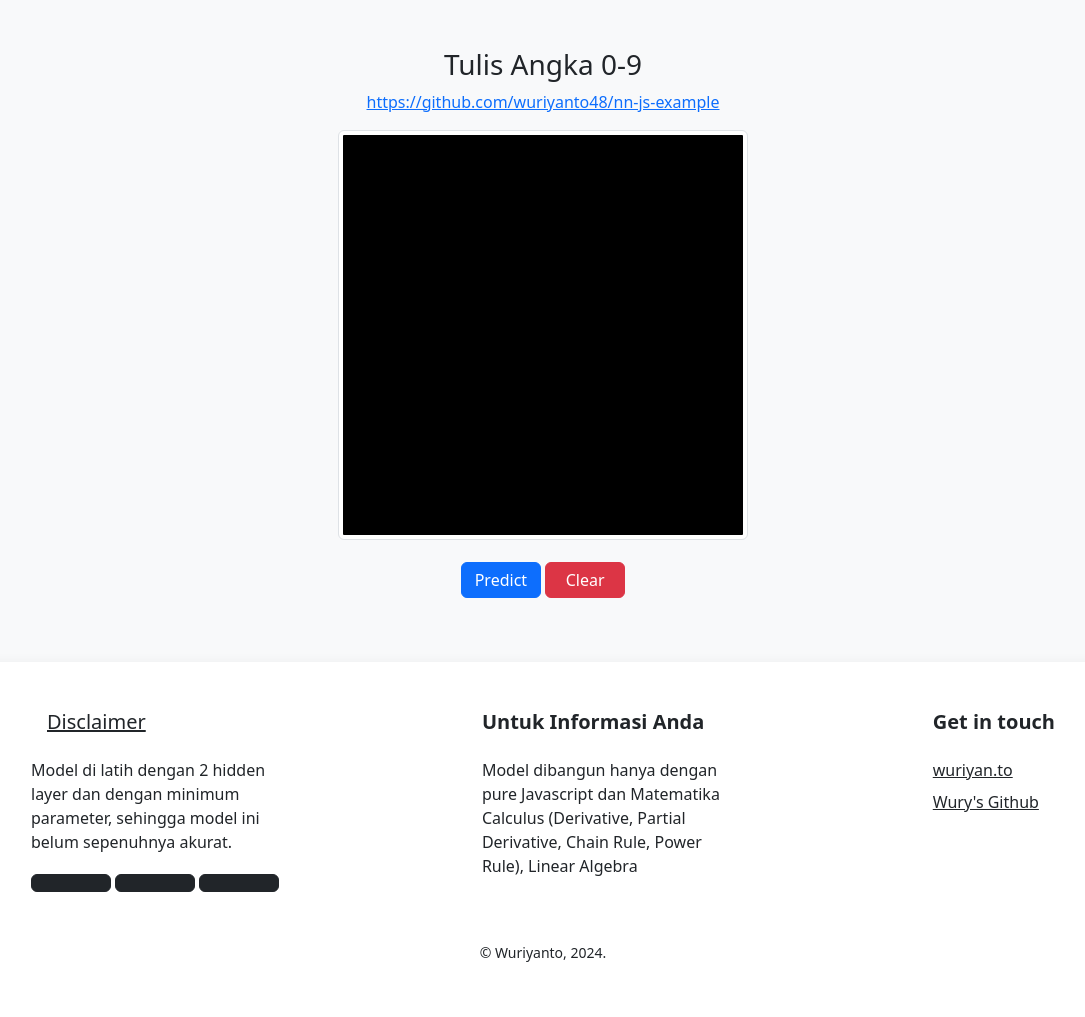
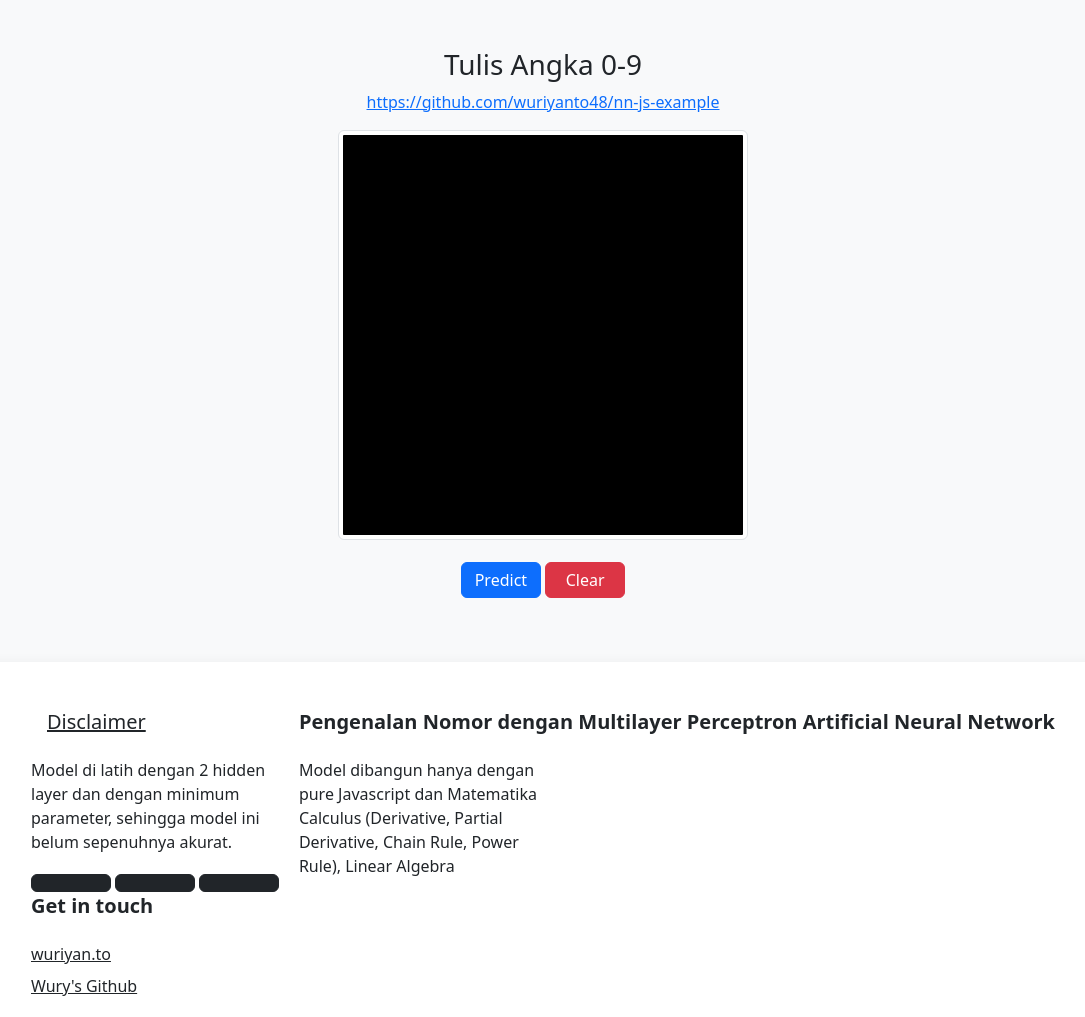
Before and after one commit to wuriyanto48/nn-js-example, a website: page public/index.html in a window 1280 px wide. Shown: the top 1017 px of the page, without its empty margins (97-1182 px from the left). Drawn offline with nearby package versions, Linux system fonts and the light colour scheme.

Commit message:
update footer

```diff
--- a/public/index.html
+++ b/public/index.html
@@ -46,7 +46,7 @@
             </span>
           </div>
           <div>
-            <p class="h5 mb-4" style="font-weight: 600">Untuk Informasi Anda</p>
+            <p class="h5 mb-4" style="font-weight: 600">Pengenalan Nomor dengan Multilayer Perceptron Artificial Neural Network</p>
             <p class="my-3" style="width: 250px">
               Model dibangun hanya dengan pure Javascript dan Matematika Calculus (Derivative, Partial Derivative, Chain Rule, Power Rule), Linear Algebra
             </p>
```
